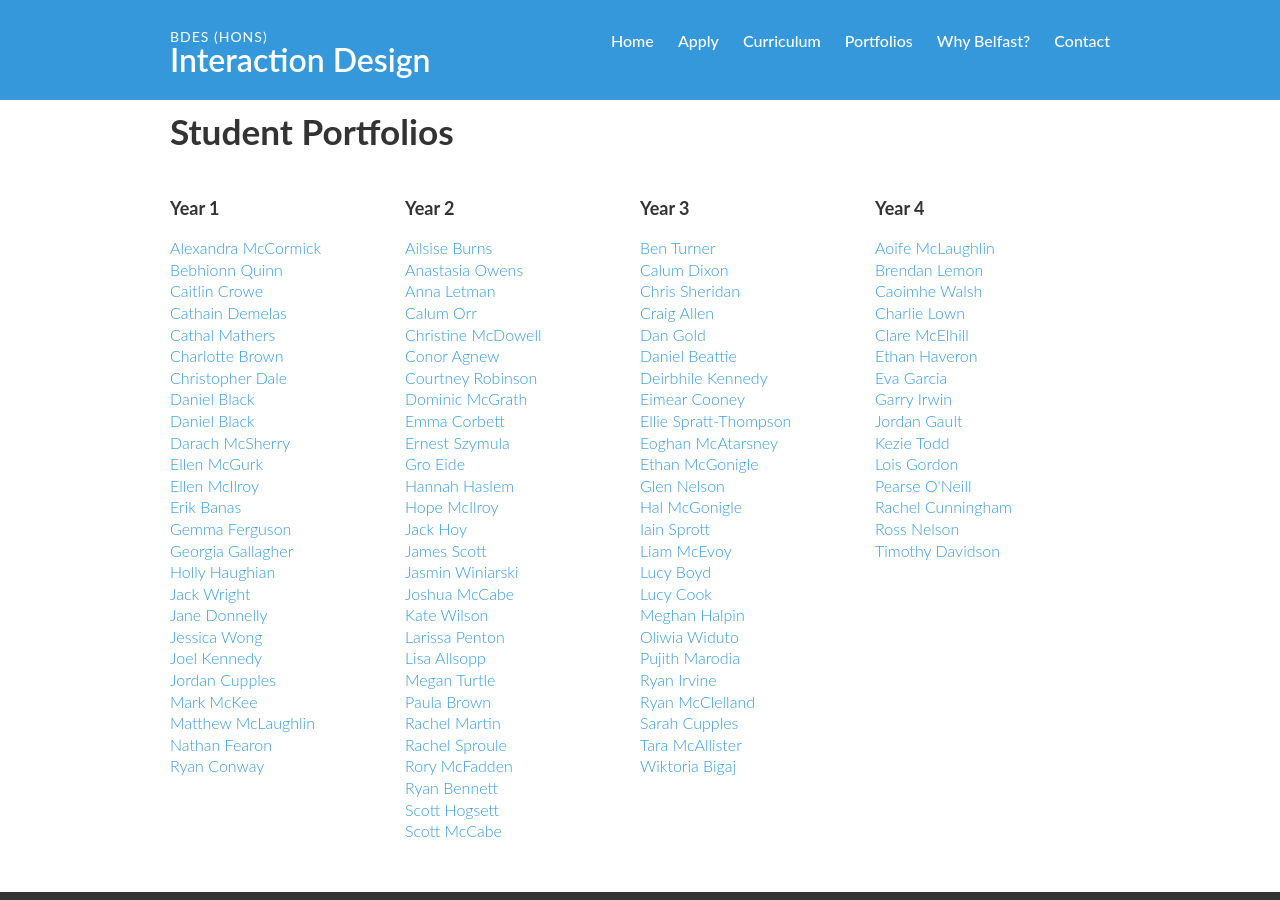
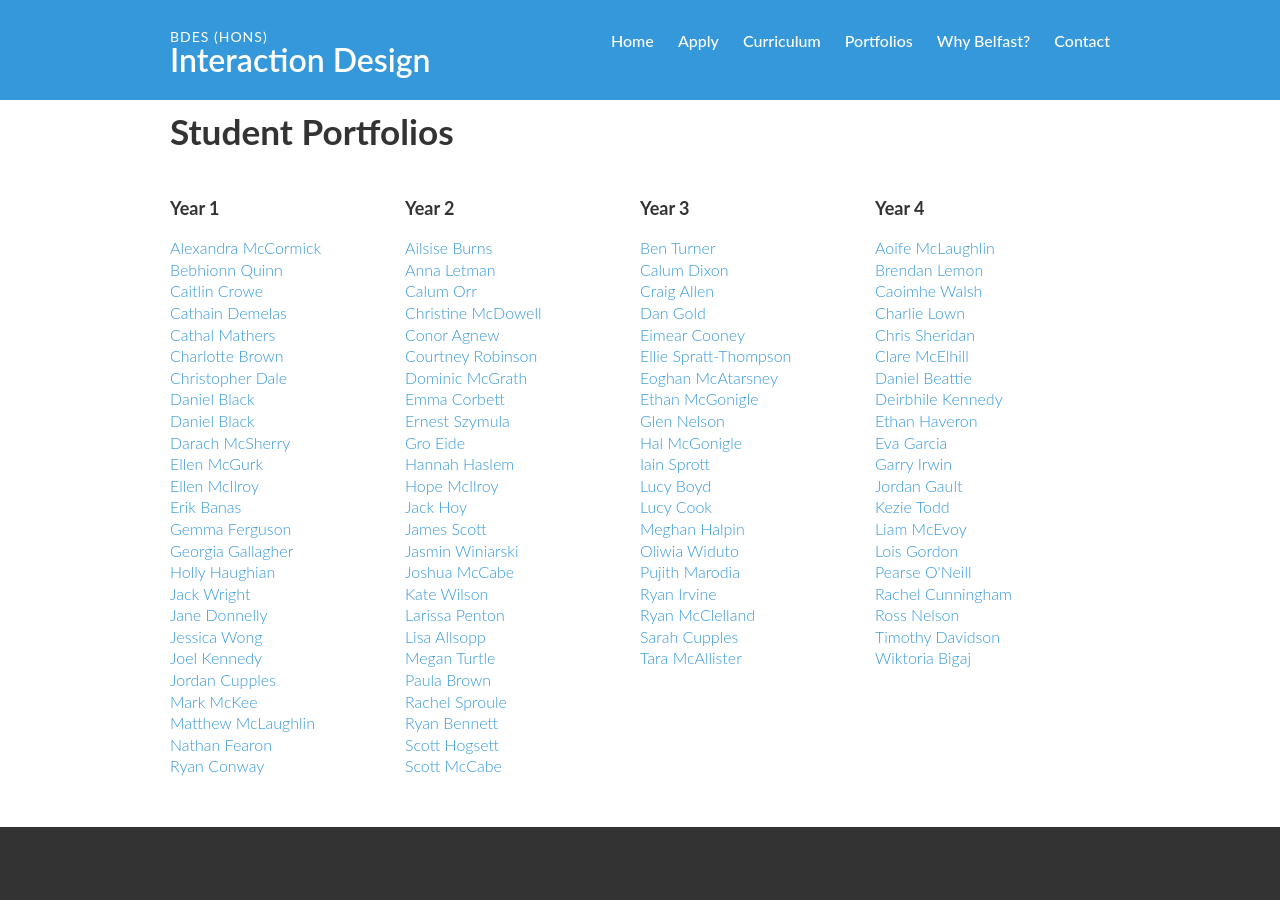
Before and after one commit to ixdbelfast/ixdbelfast.github.io, a Jekyll site: the page built from portfolios.html, in a window 1280 px wide and 900 px high, scrolled down 456 px. Built offline with Jekyll 4.4.1, drawn with Linux system fonts in a browser that asks for light colours.

Commit message:
Moved a few people around

```diff
--- a/_data/yeargroup.yml
+++ b/_data/yeargroup.yml
@@ -74,24 +74,18 @@ year2:
       url: "http://jxckhoydesign.tumblr.com"
     - name: "Anna Letman"
       url: "http://aletman262.tumblr.com"
-    - name: "Rachel Martin"
-      url: "http://rachelmartin124.tumblr.com"
     - name: "Joshua McCabe"
       url: "http://joshmccabe.tumblr.com"
     - name: "Scott McCabe"
       url: "http://scottmccabe-xd.tumblr.com"
     - name: "Christine McDowell"
       url: "https://www.christine-ann-ixd.tumblr.com"
-    - name: "Rory McFadden"
-      url: "http://rorymcfadden.tumblr.com"
     - name: "Dominic McGrath"
       url: "http://dominicmcgrath46.tumblr.com"
     - name: "Hope McIlroy"
       url: "http://hopemcilroy.tumblr.com"
     - name: "Calum Orr"
       url: "http://calum0rr.tumblr.com"
-    - name: "Anastasia Owens"
-      url: "https://anastasiaeo.tumblr.com"
     - name: "Larissa Penton"
       url: "http://larissa-ixd.tumblr.com"
     - name: "Courtney Robinson"
@@ -117,10 +111,6 @@ year3:
       url: "http://dan.gold"
     - name: "Craig Allen"
       url: "http://www.itscraigallen.com"
-    - name: "Daniel Beattie"
-      url: "http://danbeatt.ie"
-    - name: "Wiktoria Bigaj"
-      url: "http://www.wiktoriabigaj.co.uk"
     - name: "Lucy Boyd"
       url: "http://www.lucyboyd.work"
     - name: "Lucy Cook"
@@ -131,24 +121,18 @@ year3:
       url: "http://calumdixon.com"
     - name: "Ryan Irvine"
       url: "http://ryanirv.com"
-    - name: "Deirbhile Kennedy"
-      url: "http://www.deirbhilekennedy.com"
     - name: "Tara McAllister"
       url: "http://www.taramcallister.com"
     - name: "Eoghan McAtarsney"
       url: "https://eoghanmca.tumblr.com"
     - name: "Ryan McClelland"
       url: "http://ryanmcclelland.co.uk"
-    - name: "Liam McEvoy"
-      url: "http://www.liammcevoy.design"
     - name: "Ethan McGonigle"
       url: "http://www.ethanmcgonigle.com"
     - name: "Hal McGonigle"
       url: "https://halmc.design"
     - name: "Glen Nelson"
       url: "http://thesaltboyis.cool"
-    - name: "Chris Sheridan"
-      url: "http://chrissheridan552.tumblr.com"
     - name: "Ellie Spratt-Thompson"
       url: "http://www.elliethompson.co.uk"
     - name: "Ben Turner"
@@ -196,3 +180,13 @@ year4:
       url: "https://rachelc161.github.io/rachel_portfolio/"
     - name: "Clare McElhill"
       url: "http://claremcelhill.tumblr.com"
+    - name: "Chris Sheridan"
+      url: "http://chrissheridan552.tumblr.com"
+    - name: "Daniel Beattie"
+      url: "http://danbeatt.ie"
+    - name: "Wiktoria Bigaj"
+      url: "http://www.wiktoriabigaj.co.uk"
+    - name: "Deirbhile Kennedy"
+      url: "http://www.deirbhilekennedy.com"
+    - name: "Liam McEvoy"
+      url: "http://www.liammcevoy.design"
```
